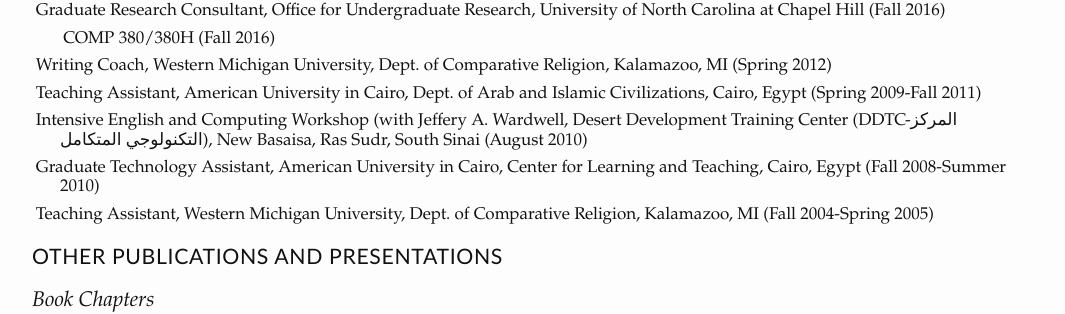
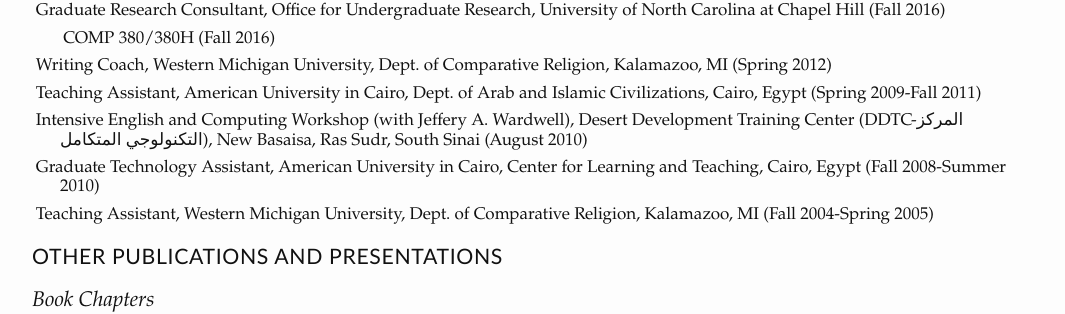
Before and after one commit to jdmar3/jdmar3.github.io, a Jekyll site: the page built from cv/index.md, in a window 1280 px wide and 900 px high, scrolled down 1601 px. Shown: the part 147-461 px from the top of the window, without its empty margins (48-1113 px from the left). Built offline with Jekyll 4.4.1, drawn with Linux system fonts in a browser that asks for light colours; Markdown is read by kramdown in place of the engine named in the settings; some of the changed lines change nothing that is shown; some of the changed text lies outside the part shown.

Commit message:
update CV

```diff
--- a/cv/index.md
+++ b/cv/index.md
@@ -76,7 +76,7 @@
 	- COMP 380/380H (Fall 2016)
 - Writing Coach, Western Michigan University, Dept. of Comparative Religion, Kalamazoo, MI (Spring 2012)
 - Teaching Assistant, American University in Cairo, Dept. of Arab and Islamic Civilizations, Cairo, Egypt (Spring 2009-Fall 2011)
-- Intensive English and Computing Workshop (with Jeffery A. Wardwell, Desert Development Training Center (DDTC-المركز التكنولوجي المتكامل), New Basaisa, Ras Sudr, South Sinai (August 2010)
+- Intensive English and Computing Workshop (with Jeffery A. Wardwell), Desert Development Training Center (DDTC-المركز التكنولوجي المتكامل), New Basaisa, Ras Sudr, South Sinai (August 2010)
 - Graduate Technology Assistant, American University in Cairo, Center for Learning and Teaching, Cairo, Egypt (Fall 2008-Summer 2010)
 - Teaching Assistant, Western Michigan University, Dept. of Comparative Religion, Kalamazoo, MI (Fall 2004-Spring 2005)
 
@@ -127,7 +127,7 @@
 - “Pipelines to the Library & Information World: UNC-Greensboro & UNC-Chapel Hill,” Davis Library, University of North Carolina at Chapel Hill, Panelist (9 October 2013)
 - “Whose House is It?: Evaluating Misconceptions of Islam and Muslims World-Wide,” First Presbyterian Church of Richland, Richland, MI, Invited Speaker (4 February 2007)
 
-## Media Coverage, Appearances, Interviews
+# Media Coverage
 
 - Patrick Seelinger, "[Scraping for Secrets on Online Drug Forums](http://endeavors.unc.edu/scraping_for_secrets_on_online_drug_forums)," *Endeavors* (ISSN 1933-4338) (20 October 2016)
 - Shalini Karnani, “Modern Religion and Spirituality Series II,” Just Friendly Advice, WKMI TalkRadio 1360AM, Kalamazoo, MI, Invited Guest (29 July 2007)
```
